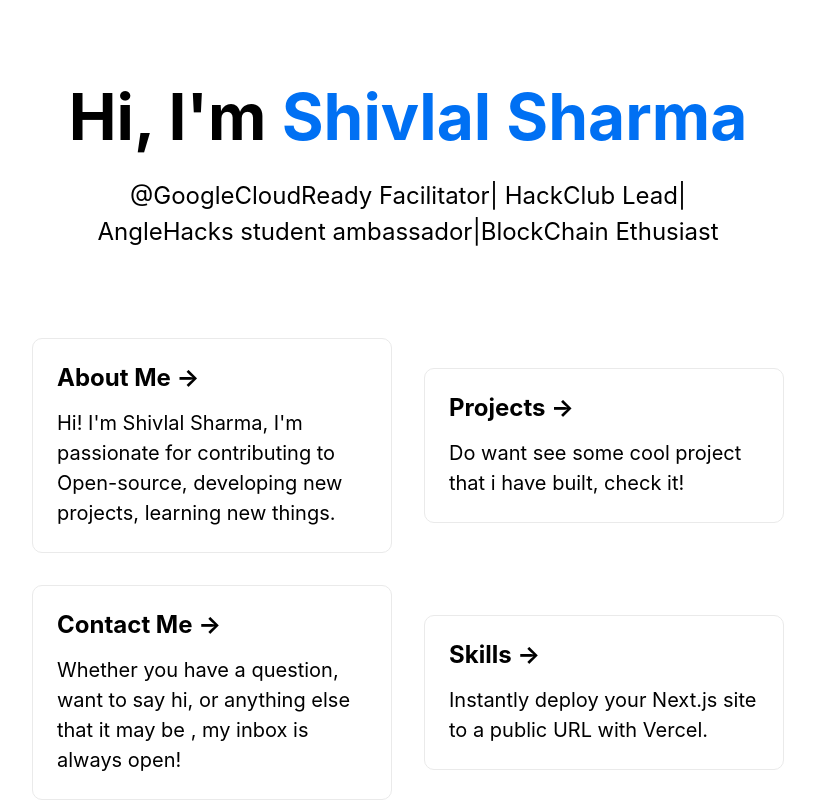
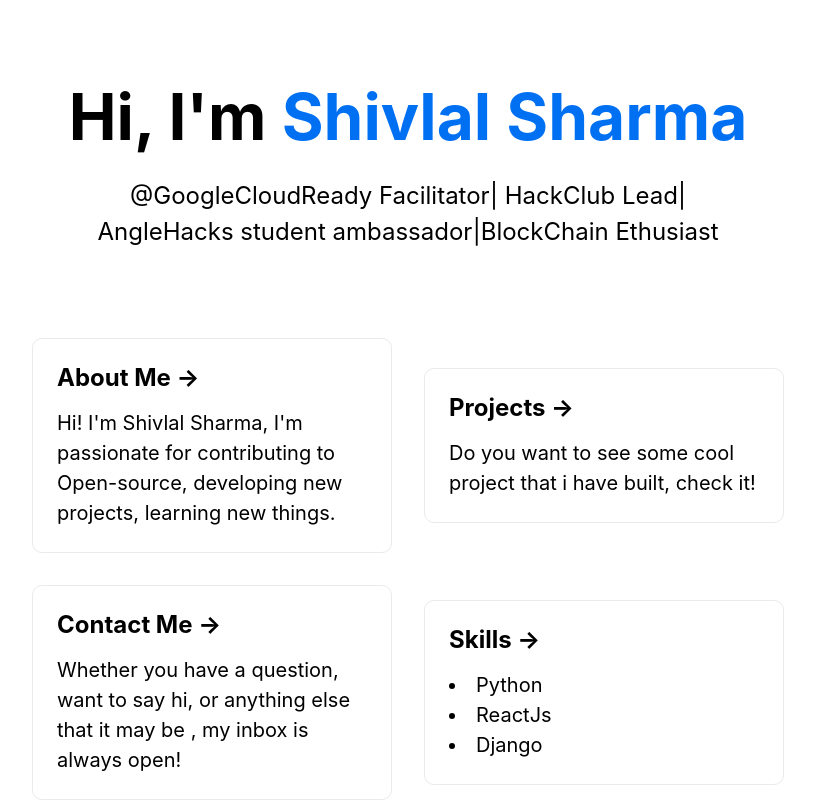
Before and after one commit to sshiv5768/Portfoliyo, a Next.js app: page / in a window 1280 px wide. Shown: the top 801 px of the page, without its empty margins (232-1047 px from the left). Built offline with nearby package versions, Linux system fonts and the light colour scheme.

Commit message:
changed content

```diff
--- a/pages/index.js
+++ b/pages/index.js
@@ -6,7 +6,6 @@ export default function Home() {
     <div className={styles.container}>
       <Head>
         <title>💻 Shivlal Sharma</title>
-        <link rel="icon" href="/favicon.ico" />
       </Head>
 
       <main className={styles.main}>
@@ -28,9 +27,11 @@ export default function Home() {
             </p>
           </a>
 
-          <a href="https://nextjs.org/learn" className={styles.card}>
+          <a href="" className={styles.card}>
             <h3>Projects &rarr;</h3>
-            <p>Do want see some cool project that i have built, check it!</p>
+            <p>
+              Do you want to see some cool project that i have built, check it!
+            </p>
           </a>
 
           <a
@@ -50,7 +51,9 @@ export default function Home() {
           >
             <h3>Skills &rarr;</h3>
             <p>
-              Instantly deploy your Next.js site to a public URL with Vercel.
+              <li>Python</li>
+              <li>ReactJs</li>
+              <li>Django</li>
             </p>
           </a>
         </div>
```
